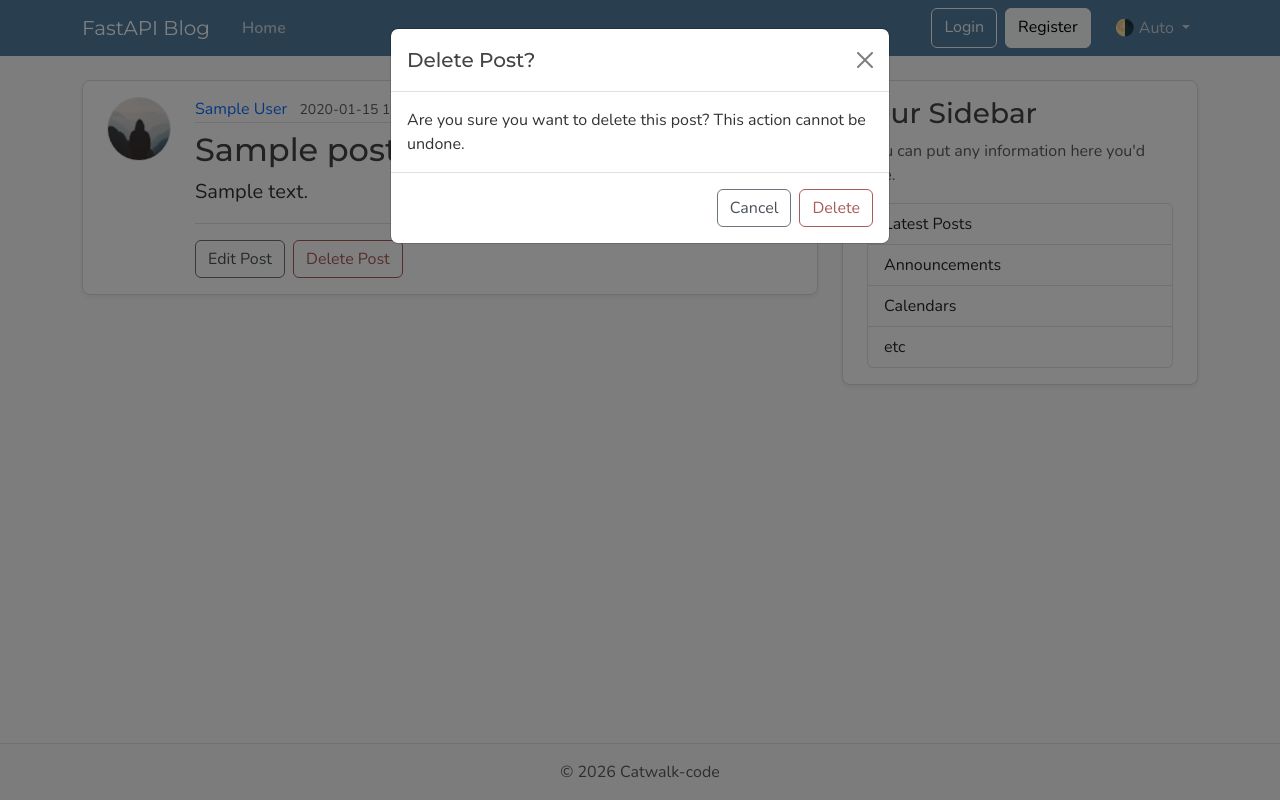
After one commit to Catwalk-code/FastAPI-Posts-web-site, a FastAPI app: template src/fastapi_blog/templates/post.html in a window 1280 px wide, after a click on "Delete Post". The commit adds this page. Run offline with FastAPI, Linux system fonts and the light colour scheme; the template is opened without the code that fills it: most values are stand-ins (such as "Sample title", 1, 10 or a date in 2020).

Commit message:
Add post pages, error handling and health check
- Add post page route /posts/{post_id} and JSON API endpoints /api/posts, /api/posts/{post_id}
- Add /health endpoint returning {"status": "ok"}
- Add post.html and error.html templates extending the layout
- Link post titles to their pages via url_for("post_page", ...)
- Resolve static and templates paths relative to __file__ so the app runs from any directory
- Fix TemplateResonse -> TemplateResponse typo
- Remove unused root-level templates/home.html copy
- Update sample posts data

```diff
--- a/src/fastapi_blog/main.py
+++ b/src/fastapi_blog/main.py
@@ -1,28 +1,54 @@
-from fastapi import FastAPI, Request
+from pathlib import Path
+
+from fastapi import FastAPI, Request, HTTPException, status
 from fastapi.templating import Jinja2Templates
 from fastapi.staticfiles import StaticFiles
+from fastapi.exceptions import RequestValidationError
+from fastapi.responses import JSONResponse
+from starlette.exceptions import HTTPException as StarletteHTTPException
+
+
+BASE_DIR = Path(__file__).resolve().parent
 
 app = FastAPI()
-app.mount("/static", StaticFiles(directory="static"), name="static")
+app.mount(
+    "/static", StaticFiles(directory=BASE_DIR / "static"), name="static"
+)
 
-templates = Jinja2Templates(directory = "templates")
+templates = Jinja2Templates(directory=BASE_DIR / "templates")
 
 posts: list[dict] = [
     {
         "id": 1,
-        "author": "Corey Schafer",
+        "author": "Catwalk-code",
         "title": "FastAPI is Awesome",
         "content": "This framework is really easy to use and super fast.",
-        "date_posted": "April 20, 2025",
+        "date_posted": "August 31, 2026",
     },
     {
         "id": 2,
         "author": "Jane Doe",
         "title": "Python is Great for Web Development",
         "content": "Python is a great language for web development, and FastAPI makes it even better.",
-        "date_posted": "April 21, 2025",
+        "date_posted": "September 6, 2025",
     },
 ]
+
+
+@app.get("/posts/{post_id}", include_in_schema=False)
+def post_page(request: Request, post_id: int):
+    for post in posts:
+        if post.get("id") == post_id:
+            context = {
+            "post":post,
+            "title":post['title'][:50]
+            }
+
+            return templates.TemplateResponse(request, "post.html", context)
+
+    raise  HTTPException(status_code=status.HTTP_404_NOT_FOUND, detail="Post not found")
+
+
 
 @app.get("/", include_in_schema=False, name="home")
 @app.get("/posts", include_in_schema=False, name="posts")
@@ -34,6 +60,38 @@ def home(request: Request):
 
     return templates.TemplateResponse(request, "home.html", context)
 
-@app.get("/api/posts", )
+
+@app.get("/api/posts")
 def get_posts():
     return posts
+
+@app.get("/api/posts/{post_id}")
+def get_post(post_id: int):
+    for post in posts:
+        if post.get("id") == post_id:
+            return post
+    raise  HTTPException(status_code=status.HTTP_404_NOT_FOUND, detail="Post not found")
+
+@app.exception_handler(StarletteHTTPException)
+def general_http_exception_handler(request: Request, exception: StarletteHTTPException):
+    message = (
+        exception.detail
+        if exception.detail
+        else "An error occurred. Please check your request and try again"
+    )
+
+    if request.url.path.startswith("/api"):
+        return JSONResponse(
+            status_code=exception.status_code,
+            content={"detail": message}
+        )
+    return templates.TemplateResponse(
+        request,
+        "error.html",
+        {
+            "status_code": exception.status_code,
+            "title": exception.status_code,
+            "message": message,
+        },
+        status_code=exception.status_code,
+    )
--- a/src/fastapi_blog/templates/home.html
+++ b/src/fastapi_blog/templates/home.html
@@ -15,7 +15,8 @@
             <small class="text-body-secondary">{{ post.date_posted }}</small>
           </div>
           <h2>
-            <a class="article-title" href="#">{{ post.title }}</a>
+            <a class="article-title"
+            href="{{ url_for("post_page", post_id=post.id) }}">{{ post.title }}</a>
           </h2>
           <p class="article-content">{{ post.content }}</p>
         </div>
--- /dev/null
+++ b/src/fastapi_blog/templates/post.html
@@ -0,0 +1,60 @@
+{% extends "layout.html" %}
+{% block content %}
+  <article class="content-section py-3 px-4 mb-4">
+    <div class="d-flex align-items-start gap-4">
+      <img class="rounded-circle article-img flex-shrink-0"
+           src="{{ url_for('static', path='profile_pics/default.jpg') }}"
+           alt="{{ post.author }}'s profile picture"
+           width="64"
+           height="64"
+           loading="lazy">
+      <div class="flex-grow-1">
+        <div class="article-metadata mb-2">
+          <a class="me-2" href="#">{{ post.author }}</a>
+          <small class="text-body-secondary">{{ post.date_posted }}</small>
+        </div>
+        <h2 class="article-title">{{ post.title }}</h2>
+        <p class="article-content">{{ post.content }}</p>
+        <!-- Only show edit/delete options if the user is the author -->
+        <!-- TODO: Add user authentication and authorization -->
+        <div class="post-actions mt-3 pt-3 border-top">
+          <a class="btn btn-outline-secondary me-1" href="#">Edit Post</a>
+          <button type="button"
+                  class="btn btn-outline-danger"
+                  data-bs-toggle="modal"
+                  data-bs-target="#deleteModal">Delete Post</button>
+        </div>
+        <!-- TODO: Add user authentication and authorization -->
+      </div>
+    </div>
+  </article>
+
+  <!-- Delete Confirmation Modal -->
+  <div class="modal fade"
+       id="deleteModal"
+       tabindex="-1"
+       aria-labelledby="deleteModalLabel"
+       aria-hidden="true">
+    <div class="modal-dialog">
+      <div class="modal-content">
+        <div class="modal-header">
+          <h5 class="modal-title" id="deleteModalLabel">Delete Post?</h5>
+          <button type="button"
+                  class="btn-close"
+                  data-bs-dismiss="modal"
+                  aria-label="Close"></button>
+        </div>
+        <!-- TODO: <form action="#" method="post"> -->
+        <form action="#">
+          <div class="modal-body">Are you sure you want to delete this post? This action cannot be undone.</div>
+          <div class="modal-footer">
+            <button type="button"
+                    class="btn btn-outline-secondary"
+                    data-bs-dismiss="modal">Cancel</button>
+            <button type="submit" class="btn btn-outline-danger">Delete</button>
+          </div>
+        </form>
+      </div>
+    </div>
+  </div>
+{% endblock content %}
```
Also changed, not shown: src/fastapi_blog/templates/error.html (added, +9 -0 lines), templates/home.html (deleted, +0 -15 lines).
